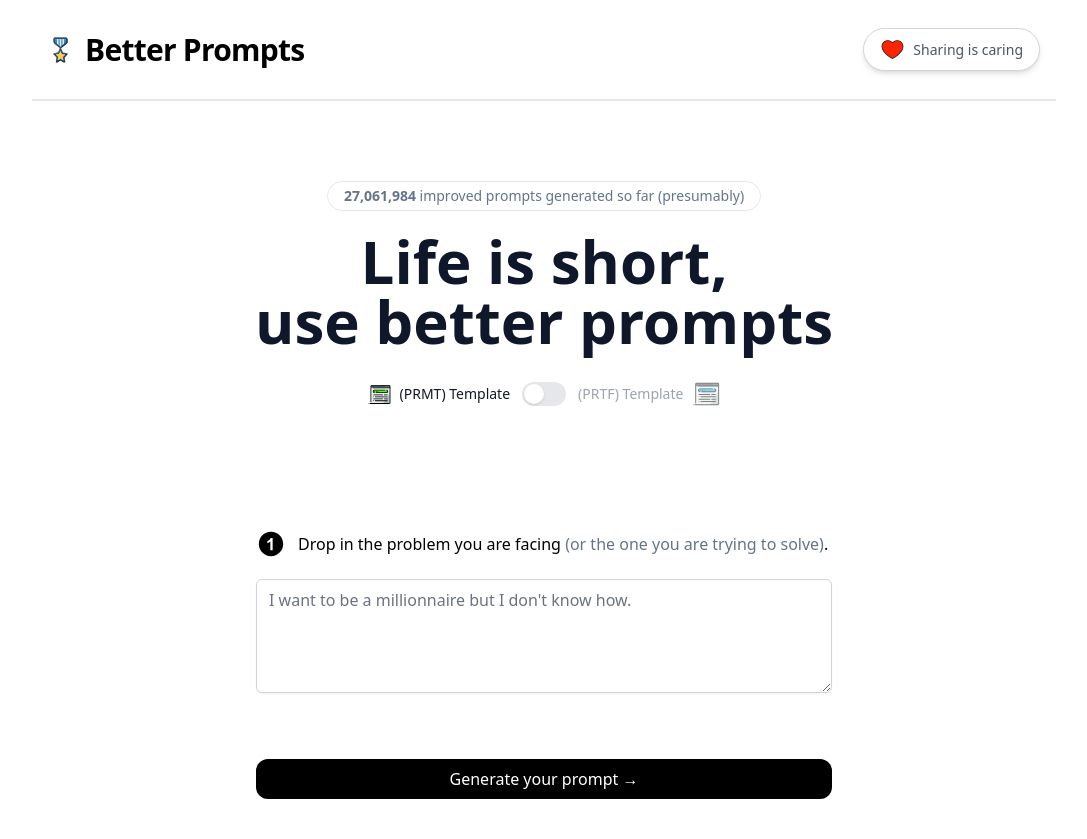
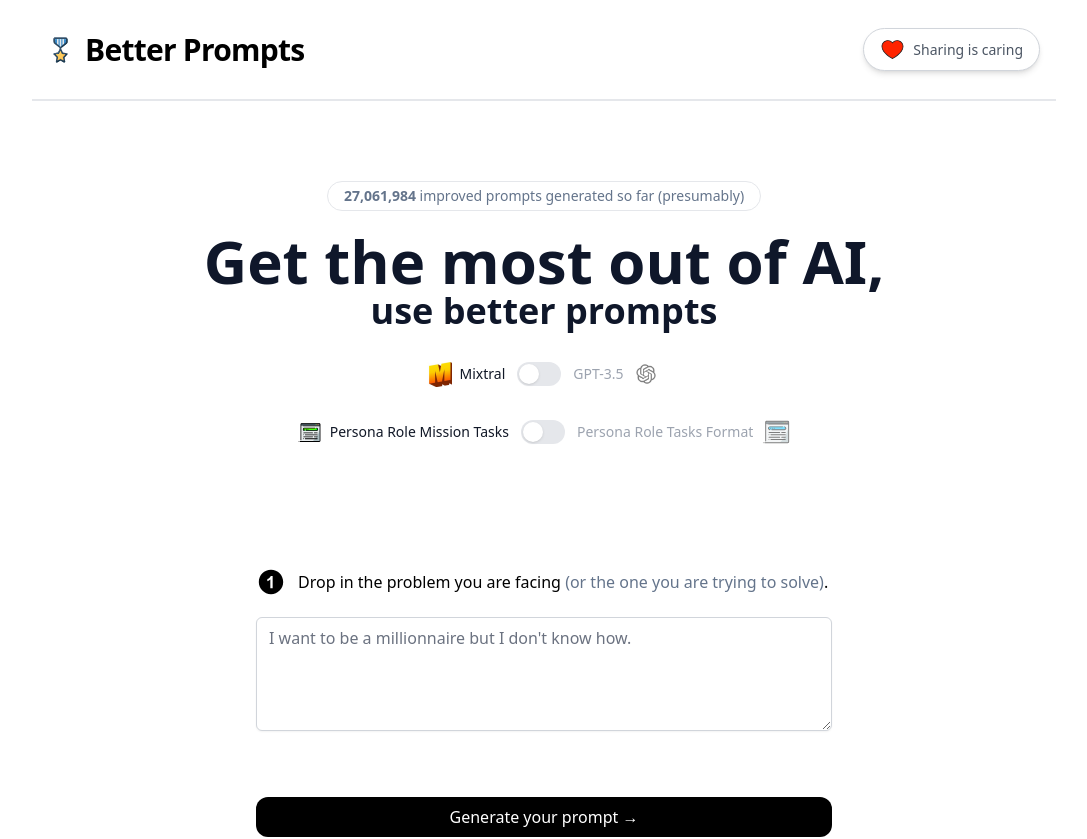
Before and after one commit to JalelTounsi/PromptBuilder, a Next.js app: page / in a window 1280 px wide. Shown: the top 839 px of the page, without its empty margins (96-1183 px from the left). Built offline with nearby package versions, Linux system fonts and the light colour scheme.

Commit message:
little change in the toggle display

```diff
--- a/components/ToggleTemplate.tsx
+++ b/components/ToggleTemplate.tsx
@@ -17,7 +17,7 @@
           src="/PRMT.svg"
           width={25}
           height={25}
-          alt="PRMT logo"
+          alt="Persona Role Mission Tasks"
           className={`${isPRMT && "opacity-50"}`}
         />
         <span title="Persona Role Mission Tasks"
@@ -26,7 +26,7 @@
           }`}
         >
           {/* Persona Role Mission Tasks  */}
-          (PRMT) Template
+          Persona Role Mission Tasks
         </span>{" "}
       </Switch.Label>
       <Switch
@@ -55,13 +55,13 @@
           }`}
         >
           {/* Persona Role Tasks Format  */}
-          (PRTF) Template
+          Persona Role Tasks Format
         </span>{" "}
         <Image
           src="/PRTF.svg"
           width={30}
           height={30}
-          alt="RTF logo"
+          alt="Persona Role Tasks Format"
           className={`${!isPRMT && "opacity-50"}`}
         />
       </Switch.Label>
--- a/pages/index.tsx
+++ b/pages/index.tsx
@@ -17,6 +17,7 @@
 import Toggle from "../components/Toggle";
 import ToggleTemplate from "../components/ToggleTemplate";
 import DropDownDomain, { DomainType } from "../components/DropDownDomain";
+import { RadioGroup } from "@headlessui/react";
 
 const Home: NextPage = () => {
   const [loading, setLoading] = useState(false);
@@ -185,15 +186,15 @@
           <b>27,061,984</b> improved prompts generated so far (presumably)
         </p>
         <h1 className="sm:text-6xl text-4xl max-w-[708px] font-bold text-slate-900">
-          Life is short,
+          Get the most out of AI,
         </h1>
-        <h1 className="sm:text-6xl text-4xl max-w-[708px] font-bold text-slate-900">
+        <h2 className="sm:text-4xl text-4xl max-w-[708px] font-bold text-slate-900">
           use better prompts
-        </h1>
+        </h2>
         {/* choosing the AI to work with Mixtral or GPT */}
-{/*         <div className="mt-7">
+        <div className="mt-7">
           <Toggle isGPT={isGPT} setIsGPT={setIsGPT} />
-        </div>*/}
+        </div>
 
         {/* choosing the prompt template to work with PRTM or RTF*/}
         <div className="mt-7">
@@ -205,16 +206,15 @@
       </main>
 
       <main className="flex flex-1 w-full flex-col items-center justify-center text-center px-4 mt-12 sm:mt-20">
-
         {/* the domain */}
         <div className="max-w-xl w-full">
-{/*           <div className="flex mb-5 items-center space-x-3">
+          {/*           <div className="flex mb-5 items-center space-x-3">
             <Image src="/1.svg" width={30} height={30} alt="1st step" />
             <p className="text-left font-medium">
               Select the domain of expertise
             </p>
           </div> */}
-{/*           <div className="block">
+          {/*           <div className="block">
             <DropDownDomain
               domain={domain}
               setDomain={(newDomain) => setDomain(newDomain)}
@@ -223,7 +223,7 @@
 
           {/* the problem description */}
           <div className="flex mt-10 items-center space-x-3">
-             <Image
+            <Image
               src="/1.svg"
               width={30}
               height={30}
@@ -314,7 +314,7 @@
               </div>
               <div className="space-y-8 flex flex-col items-center justify-center max-w-xl mx-auto">
                 <div className="text-left bg-white rounded-xl shadow-md p-4 hover:bg-gray-100 transition cursor-copy border display-linebreak">
-                  <p style={{whiteSpace: 'pre-line'}}>{generatedPrompt}</p>
+                  <p style={{ whiteSpace: "pre-line" }}>{generatedPrompt}</p>
                   {/* add an action onclick when the user clicks on the toaster, the text is copied to the clipboard */}
                 </div>
               </div>
```
